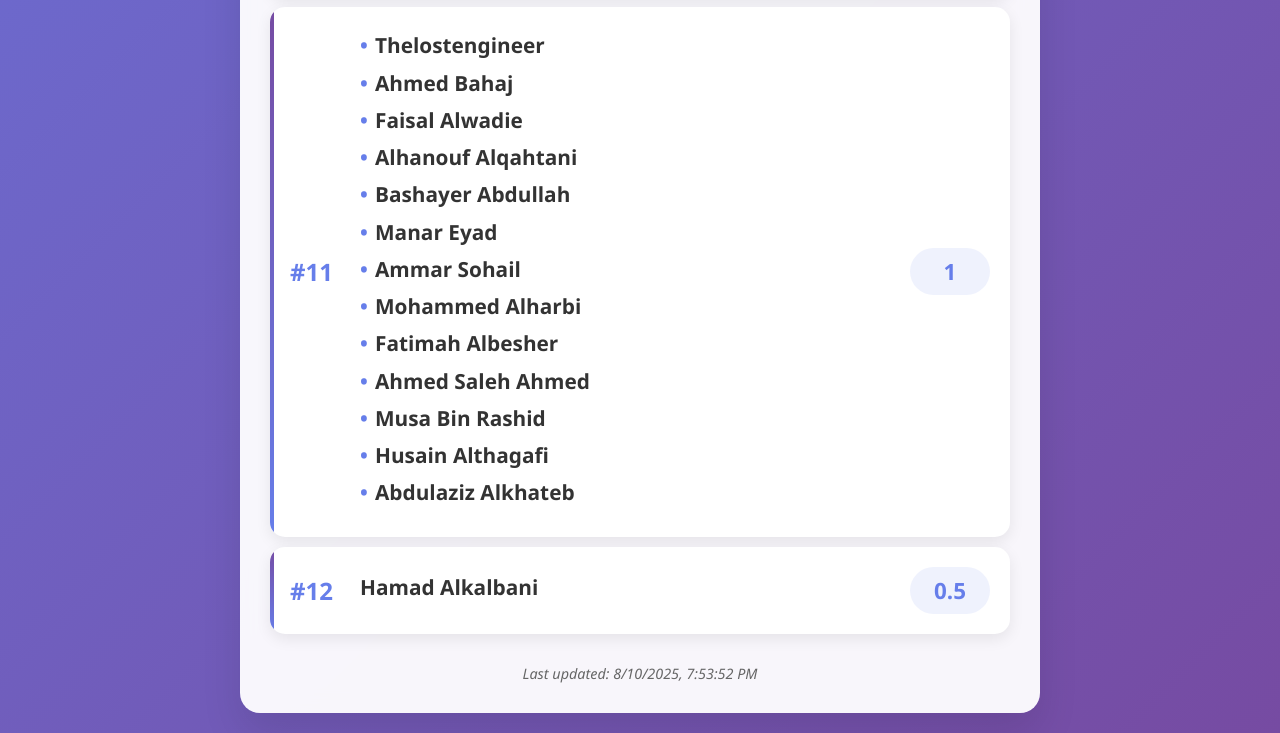
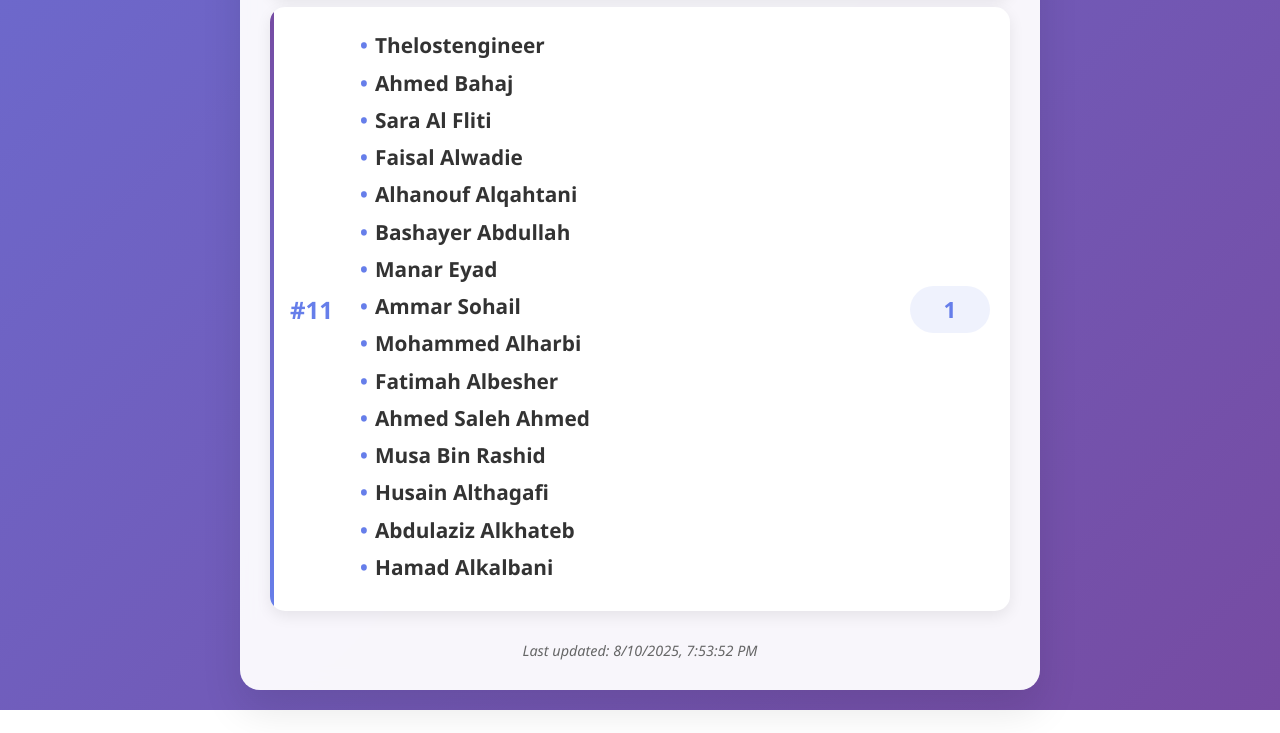
Before and after one commit to mohammad2012191/KAUST_VS_KKU_Tournament, a plain HTML site: page index.html in a window 1280 px wide. Shown: the part 1497-2230 px from the top of the page. After the commit the page ends 2207 px from the top, so only its background shows below. Drawn offline with Linux system fonts and the light colour scheme.

Commit message:
Update index.html

```diff
--- a/index.html
+++ b/index.html
@@ -243,6 +243,7 @@
             { name: "Amjad Alqahtani", score: 2 },
             { name: "TheLostEngineer", score: 1 },
             { name: "Ahmed Bahaj", score: 1 },
+            { name: "Sara Al Fliti", score: 1 },
             { name: "DK0E10", score: 5 },
             { name: "Faisal Alwadie", score: 1 },
             { name: "Alhanouf Alqahtani", score: 1 },
@@ -269,7 +270,7 @@
             { name: "Gwaizer", score: 2.5 },
             { name: "abdulaziz alkhateb", score: 1 },
             { name: "baraa", score: 1.5 },
-            { name: "Hamad Alkalbani", score: 0.5 },
+            { name: "Hamad Alkalbani", score: 1 },
             { name: "Fawaz Al-Ghamdi", score: 1.5 },
             { name: "Rαed", score: 4 }
         ];
```
